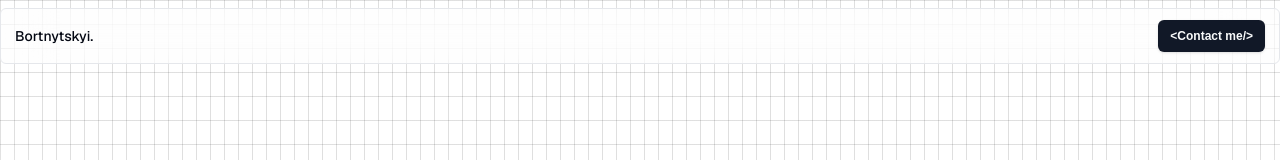
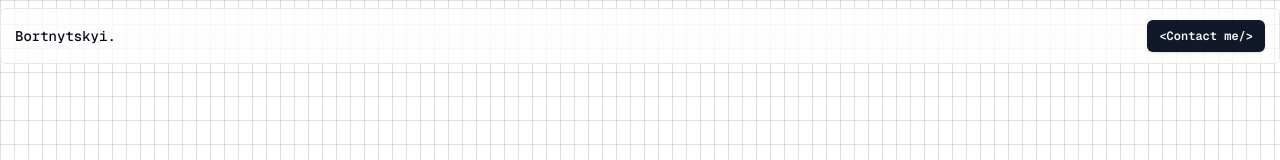
Before and after one commit to websharkdev/folio-2025, a Next.js app: page / in a window 1280 px wide. Shown: the top 160 px of the page. Built offline with nearby package versions, Linux system fonts and the light colour scheme.

Commit message:
feature(components/general) - implemented <Magnetic> component to <Button> also <href> for current <Button> - is my LinkedIn

```diff
--- a/components/general/header.tsx
+++ b/components/general/header.tsx
@@ -1,12 +1,35 @@
+import { Magnetic } from "../custom/magnetic";
 import { Button } from "../ui/button";
 
 export const Header = () => {
+  const springOptions = { bounce: 0.1 };
+
   return (
     <header className="container sticky top-2 z-20 mx-auto bg-white bg-opacity-40 backdrop-blur-xl bg-blend-multiply border border-input w-full h-14 p-3.5 rounded-md flex justify-between items-center">
-      <span className="text-sm font-medium font-sans">Bortnytskyi.</span>
-      <Button size="sm" variant="default" className="font-semibold">
-        {`<Contact me/>`}
-      </Button>
+      <span className="text-sm font-medium font-mono">Bortnytskyi.</span>
+
+      <Magnetic
+        intensity={0.2}
+        springOptions={springOptions}
+        actionArea="global"
+        range={200}
+      >
+        <Button
+          href="https://www.linkedin.com/in/bortnytskyi-oleksii/"
+          size="sm"
+          variant="default"
+          className="font-semibold font-mono"
+        >
+          <Magnetic
+            intensity={0.1}
+            springOptions={springOptions}
+            actionArea="global"
+            range={200}
+          >
+            <span>{`<Contact me/>`}</span>
+          </Magnetic>
+        </Button>
+      </Magnetic>
     </header>
   );
 };
```
